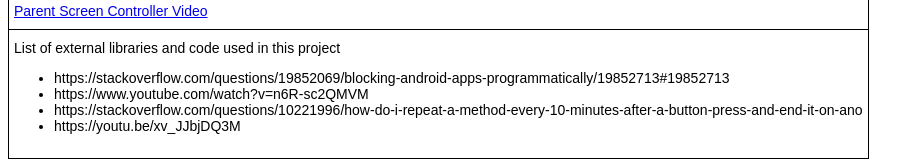
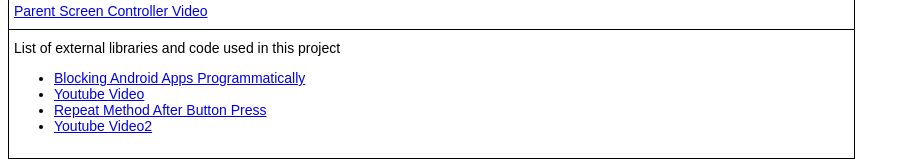
Before and after one commit to JPasay/CMSC436-FinalProject, a plain HTML site: page files/index.html in a window 1280 px wide. Shown: the part 809-976 px from the top of the page, without its empty margins (0-924 px from the left). Drawn offline with Linux system fonts and the light colour scheme.

Commit message:
Update index.html

```diff
--- a/files/index.html
+++ b/files/index.html
@@ -30,10 +30,10 @@
 <tr>
 <td class="tg-031e" colspan="2">List of external libraries and code used in this project
   <ul>
-  <li>https://stackoverflow.com/questions/19852069/blocking-android-apps-programmatically/19852713#19852713</li>
-  <li>https://www.youtube.com/watch?v=n6R-sc2QMVM</li>
-    <li>https://stackoverflow.com/questions/10221996/how-do-i-repeat-a-method-every-10-minutes-after-a-button-press-and-end-it-on-ano</li>
-    <li>https://youtu.be/xv_JJbjDQ3M</li>
+  <li><a href="https://stackoverflow.com/questions/19852069/blocking-android-apps-programmatically/19852713#19852713">Blocking Android Apps Programmatically</a></li>
+  <li><a href="https://www.youtube.com/watch?v=n6R-sc2QMVM">Youtube Video</a></li>
+    <li><a href="https://stackoverflow.com/questions/10221996/how-do-i-repeat-a-method-every-10-minutes-after-a-button-press-and-end-it-on-ano">Repeat Method After Button Press</a></li>
+    <li><a href="https://youtu.be/xv_JJbjDQ3M">Youtube Video2</a></li>
 </ul>
 </td>
 
```
